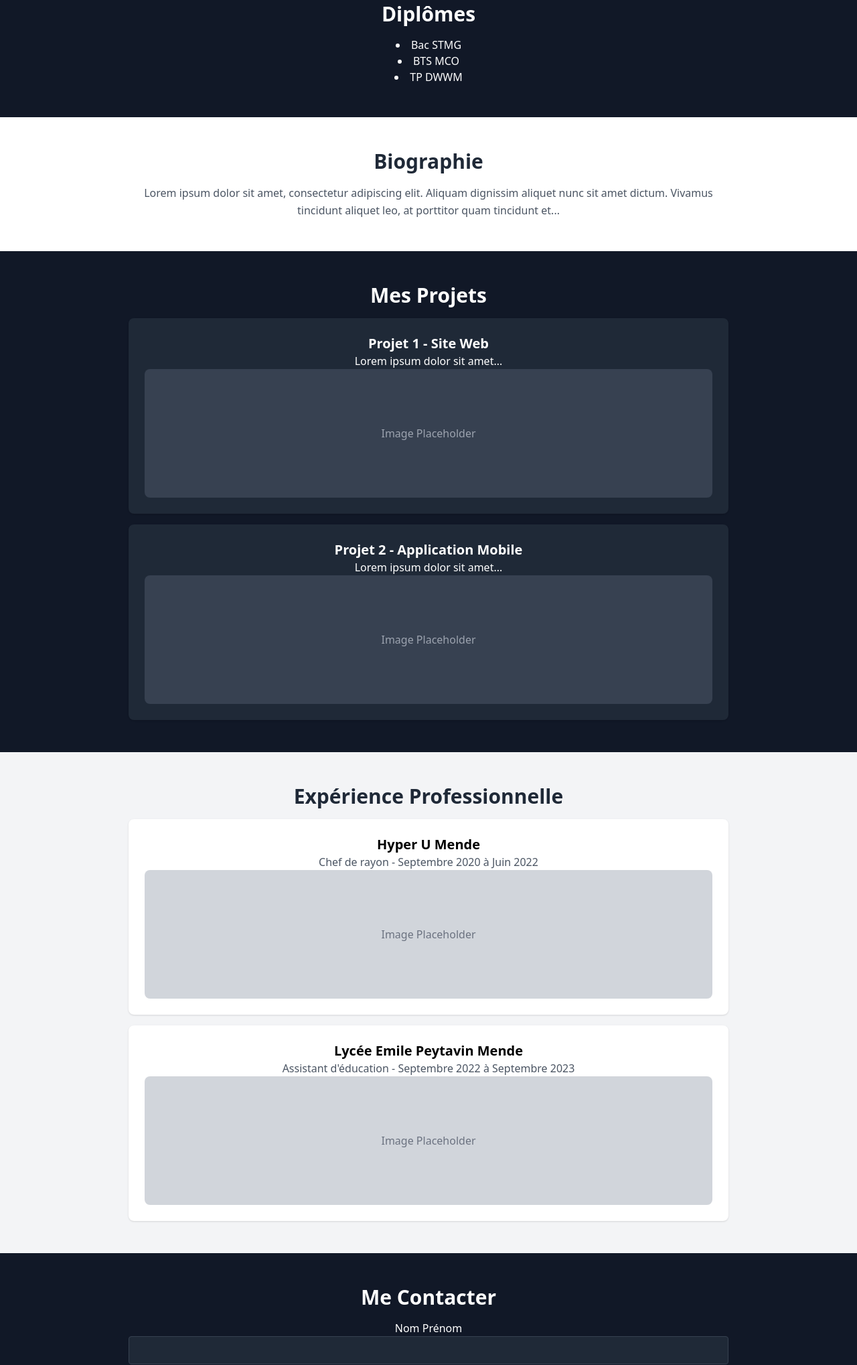
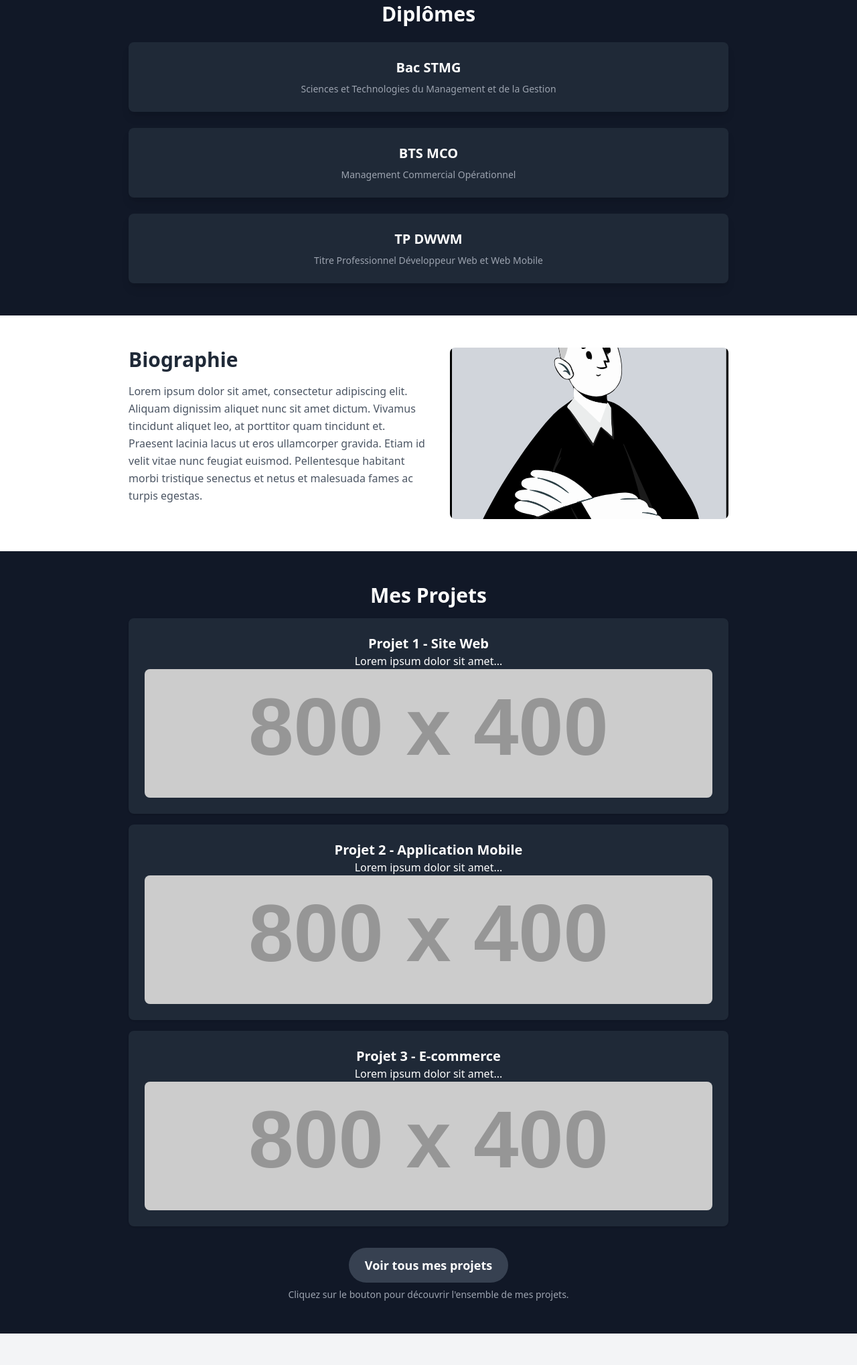
Before and after one commit to theog48/brief2, a plain HTML site: page index.html in a window 1280 px wide. Shown: the part 762-2800 px from the top of the page at 67% size. Drawn offline with Linux system fonts and the light colour scheme; placeholder pictures from the web are drawn by us.

Commit message:
img set up update

```diff
--- a/index.html
+++ b/index.html
@@ -102,22 +102,46 @@
     <!-- Diplômes Section -->
     <section class="py-12 px-4 bg-gray-900 text-white text-center">
         <div class="container mx-auto max-w-4xl">
-            <h2 class="text-3xl font-bold mb-4">Diplômes</h2>
-            <ul class="list-disc list-inside">
-                <li>Bac STMG</li>
-                <li>BTS MCO</li>
-                <li>TP DWWM</li>
-            </ul>
+            <h2 class="text-3xl font-bold mb-6">Diplômes</h2>
+            <div class="space-y-6">
+                <div class="bg-gray-800 p-6 rounded-lg shadow-lg  hover:bg-gray-700 transition duration-300">
+                    <h3 class="text-xl font-bold mb-2">Bac STMG</h3>
+                    <p class="text-gray-400 text-sm">Sciences et Technologies du Management et de la Gestion</p>
+                </div>
+                <div class="bg-gray-800 p-6 rounded-lg shadow-lg  hover:bg-gray-700 transition duration-300">
+                    <h3 class="text-xl font-bold mb-2">BTS MCO</h3>
+                    <p class="text-gray-400 text-sm">Management Commercial Opérationnel</p>
+                </div>
+                <div class="bg-gray-800 p-6 rounded-lg shadow-lg  hover:bg-gray-700 transition duration-300">
+                    <h3 class="text-xl font-bold mb-2">TP DWWM</h3>
+                    <p class="text-gray-400 text-sm">Titre Professionnel Développeur Web et Web Mobile</p>
+                </div>
+            </div>
         </div>
     </section>
 
     <!-- Biographie Section -->
-    <section class="py-12 px-4 bg-white text-center">
-        <div class="container mx-auto max-w-4xl">
-            <h2 class="text-3xl font-bold text-gray-800 mb-4">Biographie</h2>
-            <p class="text-gray-600 leading-relaxed">Lorem ipsum dolor sit amet, consectetur adipiscing elit. Aliquam dignissim aliquet nunc sit amet dictum. Vivamus tincidunt aliquet leo, at porttitor quam tincidunt et...</p>
+    <section class="py-12 px-4 bg-white">
+        <div class="container mx-auto max-w-4xl flex flex-col lg:flex-row items-center lg:items-start text-gray-800">
+            <!-- Texte à gauche -->
+            <div class="lg:w-1/2 text-left">
+                <h2 class="text-3xl font-bold mb-4">Biographie</h2>
+                <p class="text-gray-600 leading-relaxed">
+                    Lorem ipsum dolor sit amet, consectetur adipiscing elit. Aliquam dignissim aliquet nunc sit amet dictum.
+                    Vivamus tincidunt aliquet leo, at porttitor quam tincidunt et. Praesent lacinia lacus ut eros ullamcorper
+                    gravida. Etiam id velit vitae nunc feugiat euismod. Pellentesque habitant morbi tristique senectus et
+                    netus et malesuada fames ac turpis egestas.
+                </p>
+            </div>
+            <!-- Image à droite -->
+            <div class="lg:w-1/2 lg:pl-8 mt-6 lg:mt-0">
+                <div class="w-full h-64 bg-gray-300 rounded-lg overflow-hidden flex items-center justify-center">
+                    <img src="logo.svg" alt="Image Biographie" class="object-cover w-full h-full">
+                </div>
+            </div>
         </div>
     </section>
+
 
     <!-- Projets Section -->
     <section class="py-12 px-4 bg-gray-900 text-white text-center">
@@ -127,17 +151,33 @@
                 <div class="bg-gray-800 p-6 rounded-lg shadow">
                     <h3 class="text-xl font-bold">Projet 1 - Site Web</h3>
                     <p>Lorem ipsum dolor sit amet...</p>
-                    <div class="w-full h-48 bg-gray-700 rounded-lg flex items-center justify-center">
-                        <span class="text-gray-400">Image Placeholder</span>
+                    <div class="w-full h-48 bg-gray-700 rounded-lg overflow-hidden">
+                        <img src="https://via.placeholder.com/800x400" alt="Image Projet 1" class="w-full h-full object-cover">
                     </div>
                 </div>
                 <div class="bg-gray-800 p-6 rounded-lg shadow">
                     <h3 class="text-xl font-bold">Projet 2 - Application Mobile</h3>
                     <p>Lorem ipsum dolor sit amet...</p>
-                    <div class="w-full h-48 bg-gray-700 rounded-lg flex items-center justify-center">
-                        <span class="text-gray-400">Image Placeholder</span>
+                    <div class="w-full h-48 bg-gray-700 rounded-lg overflow-hidden">
+                        <img src="https://via.placeholder.com/800x400" alt="Image Projet 2" class="w-full h-full object-cover">
                     </div>
                 </div>
+                <div class="bg-gray-800 p-6 rounded-lg shadow">
+                    <h3 class="text-xl font-bold">Projet 3 - E-commerce</h3>
+                    <p>Lorem ipsum dolor sit amet...</p>
+                    <div class="w-full h-48 bg-gray-700 rounded-lg overflow-hidden">
+                        <img src="https://via.placeholder.com/800x400" alt="Image Projet 3" class="w-full h-full object-cover">
+                    </div>
+                </div>
+            </div>
+            <!-- Section pour voir tous les projets -->
+            <div class="mt-8">
+                <button class="bg-gray-700 hover:bg-gray-600 text-white py-3 px-6 rounded-full font-bold text-lg">
+                    Voir tous mes projets
+                </button>
+                <p class="text-gray-400 mt-2 text-sm">
+                    Cliquez sur le bouton pour découvrir l'ensemble de mes projets.
+                </p>
             </div>
         </div>
     </section>
@@ -150,29 +190,36 @@
                 <li class="bg-white p-6 rounded-lg shadow">
                     <h3 class="text-xl font-bold">Hyper U Mende</h3>
                     <p class="text-gray-600">Chef de rayon - Septembre 2020 à Juin 2022</p>
-                    <div class="w-full h-48 bg-gray-300 rounded-lg flex items-center justify-center">
-                        <span class="text-gray-500">Image Placeholder</span>
+                    <div class="w-full h-48 bg-gray-300 rounded-lg overflow-hidden">
+                        <img src="https://via.placeholder.com/800x400" alt="Image Hyper U Mende" class="w-full h-full object-cover">
                     </div>
                 </li>
                 <li class="bg-white p-6 rounded-lg shadow">
                     <h3 class="text-xl font-bold">Lycée Emile Peytavin Mende</h3>
                     <p class="text-gray-600">Assistant d'éducation - Septembre 2022 à Septembre 2023</p>
-                    <div class="w-full h-48 bg-gray-300 rounded-lg flex items-center justify-center">
-                        <span class="text-gray-500">Image Placeholder</span>
+                    <div class="w-full h-48 bg-gray-300 rounded-lg overflow-hidden">
+                        <img src="https://via.placeholder.com/800x400" alt="Image Lycée Emile Peytavin" class="w-full h-full object-cover">
                     </div>
                 </li>
             </ul>
         </div>
     </section>
 
+
     <!-- Formulaire de Contact Section -->
     <section class="py-12 px-4 bg-gray-900 text-white text-center">
         <div class="container mx-auto max-w-4xl">
             <h2 class="text-3xl font-bold mb-4">Me Contacter</h2>
             <form class="space-y-4">
-                <div>
-                    <label class="block">Nom Prénom</label>
-                    <input type="text" class="w-full p-2 border border-gray-700 rounded bg-gray-800 text-white">
+                <div class="flex space-x-4">
+                    <div class="w-1/2">
+                        <label class="block">Nom</label>
+                        <input type="text" class="w-full p-2 border border-gray-700 rounded bg-gray-800 text-white">
+                    </div>
+                    <div class="w-1/2">
+                        <label class="block">Prénom</label>
+                        <input type="text" class="w-full p-2 border border-gray-700 rounded bg-gray-800 text-white">
+                    </div>
                 </div>
                 <div>
                     <label class="block">Email</label>
@@ -187,6 +234,7 @@
         </div>
     </section>
 
+
     <!-- Footer Section -->
     <footer class="bg-gray-900 text-white py-4 text-center">
         <div class="container mx-auto">
```
Also changed, not shown: logo.svg (added), src/output.css.
